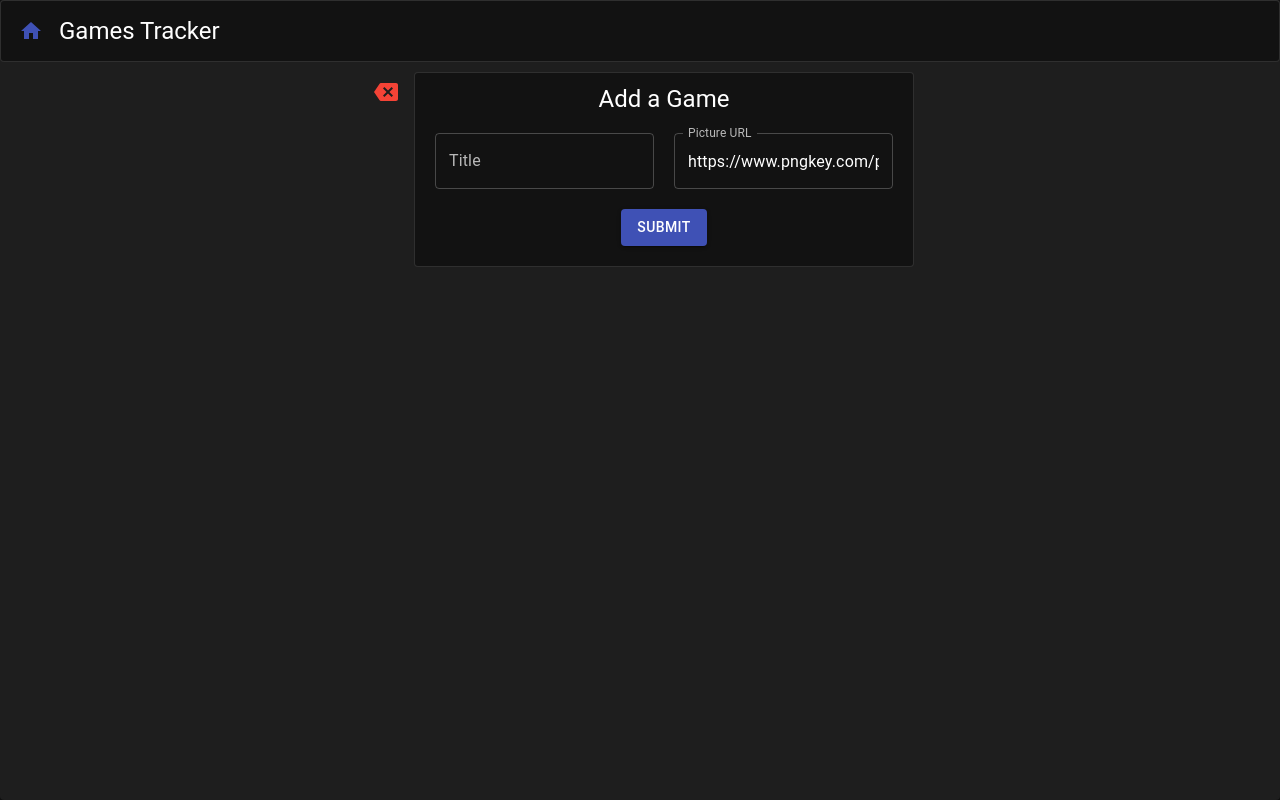
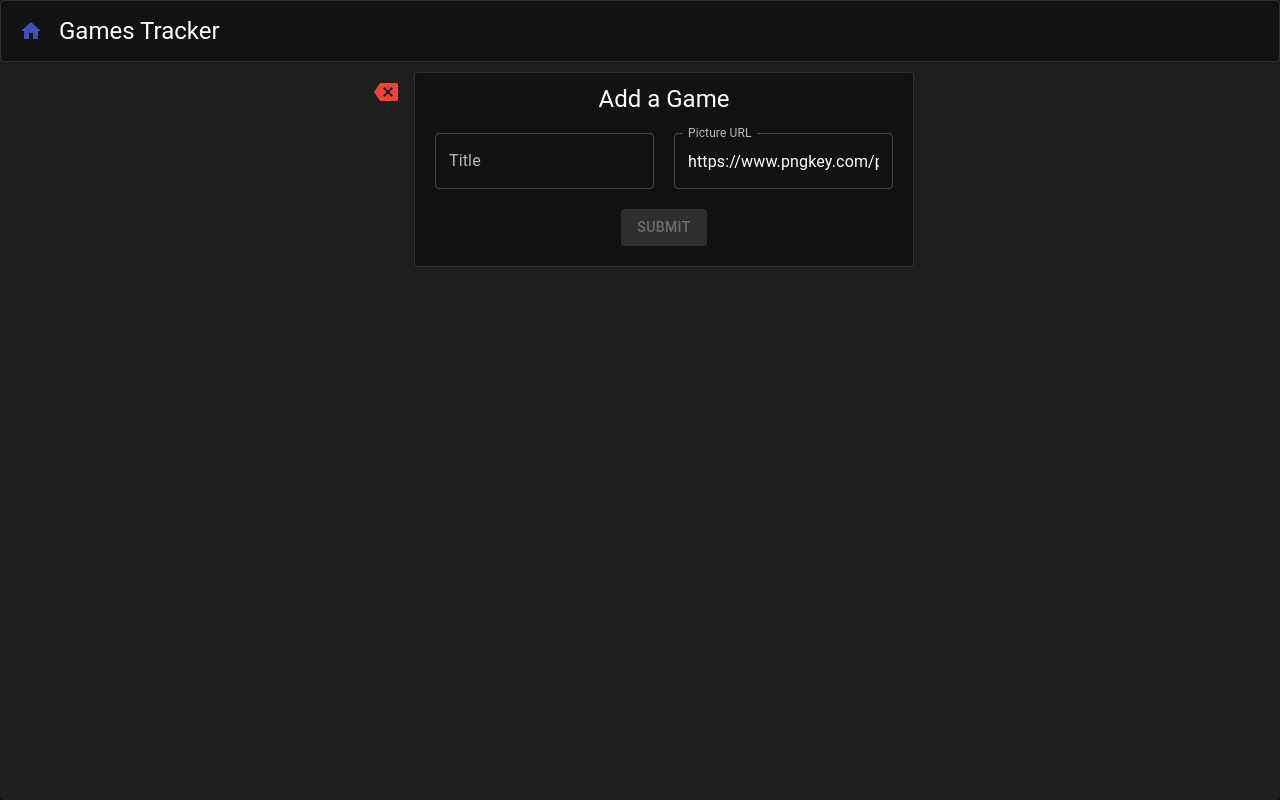
Before and after one commit to orangeNotebook/game-tracker, a React (Create React App) app in the folder client/: page /add-game in a window 1280 px wide. Built offline with nearby package versions, Linux system fonts and the light colour scheme.

Commit message:
add some validation

```diff
--- a/client/src/components/CreateGame.jsx
+++ b/client/src/components/CreateGame.jsx
@@ -88,7 +88,12 @@ export default function CreateGame(props) {
           justifyContent="center"
           sx={{ margin: "10px" }}
         >
-          <Button color="primary" variant="contained" onClick={handleClick}>
+          <Button
+            color="primary"
+            variant="contained"
+            onClick={handleClick}
+            disabled={!title || !imageUrl}
+          >
             Submit
           </Button>
         </Stack>
--- a/client/src/components/CreateMatch.jsx
+++ b/client/src/components/CreateMatch.jsx
@@ -7,7 +7,7 @@ import BackIcon from "@mui/icons-material/Backspace";
 
 export default function CreateMatch(props) {
   const [players, setPlayers] = useState([]);
-  const [playerCount, setPlayerCount] = useState(1);
+  const [playerCount, setPlayerCount] = useState(0);
   const [places, setPlaces] = useState([]);
 
   let playerInput = [];
```
